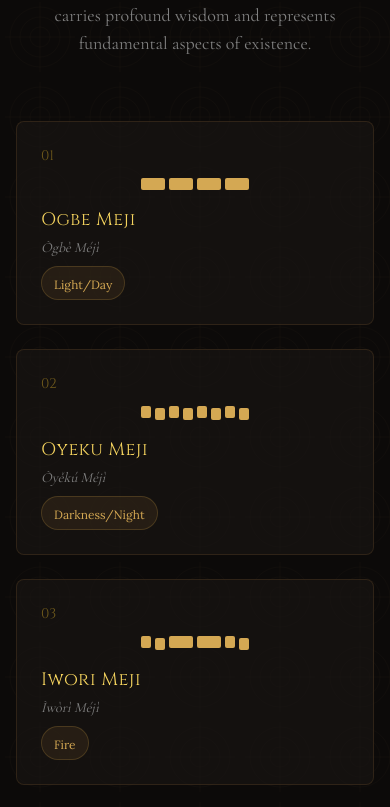
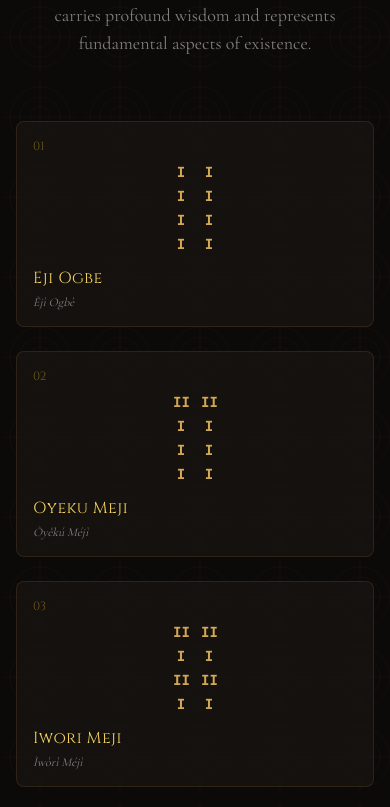
Before and after one commit to devsiten/love, a Next.js app: page /en/orunmila in a window 390 px wide. Shown: the part 1683-2490 px from the top of the page. Built offline with nearby package versions, Linux system fonts and the light colour scheme; no server answers.

Commit message:
Fix Odu display with I/II signs, remove elements, remove homepage CTA buttons

```diff
--- a/app/[locale]/orunmila/page.tsx
+++ b/app/[locale]/orunmila/page.tsx
@@ -14,22 +14,22 @@ export async function generateMetadata({ params }: { params: Promise<{ locale: s
 
 // The 16 Principal Odu (Oju Odu / Olodu)
 const oduMeji = [
-  { name: 'Ogbe Meji', yoruba: 'Ògbè Méjì', marks: ['|', '|', '|', '|'], element: 'Light/Day' },
-  { name: 'Oyeku Meji', yoruba: 'Òyěkú Méjì', marks: ['||', '||', '||', '||'], element: 'Darkness/Night' },
-  { name: 'Iwori Meji', yoruba: 'Ìwòrì Méjì', marks: ['||', '|', '|', '||'], element: 'Fire' },
-  { name: 'Odi Meji', yoruba: 'Òdí Méjì', marks: ['|', '||', '||', '|'], element: 'Water' },
-  { name: 'Irosun Meji', yoruba: 'Ìròsùn Méjì', marks: ['|', '||', '||', '||'], element: 'Blood/Life' },
-  { name: 'Oworin Meji', yoruba: 'Òwónrín Méjì', marks: ['||', '||', '|', '||'], element: 'Chaos' },
-  { name: 'Obara Meji', yoruba: 'Ọ̀bàrà Méjì', marks: ['|', '||', '||', '||'], element: 'Victory' },
-  { name: 'Okanran Meji', yoruba: 'Ọ̀kànràn Méjì', marks: ['||', '||', '||', '|'], element: 'Conflict' },
-  { name: 'Ogunda Meji', yoruba: 'Ògúndá Méjì', marks: ['|', '|', '|', '||'], element: 'Iron/War' },
-  { name: 'Osa Meji', yoruba: 'Ọ̀sá Méjì', marks: ['||', '|', '|', '|'], element: 'Wind/Change' },
-  { name: 'Ika Meji', yoruba: 'Ìká Méjì', marks: ['||', '|', '||', '||'], element: 'Wisdom' },
-  { name: 'Oturupon Meji', yoruba: 'Òtúrúpọ̀n Méjì', marks: ['||', '||', '|', '|'], element: 'Disease/Healing' },
-  { name: 'Otura Meji', yoruba: 'Òtúrá Méjì', marks: ['|', '||', '|', '|'], element: 'Prayer/Spirituality' },
-  { name: 'Irete Meji', yoruba: 'Ìrẹ̀tẹ̀ Méjì', marks: ['|', '|', '||', '|'], element: 'Force/Push' },
-  { name: 'Ose Meji', yoruba: 'Ọ̀ṣẹ́ Méjì', marks: ['|', '|', '||', '||'], element: 'Abundance' },
-  { name: 'Ofun Meji', yoruba: 'Òfún Méjì', marks: ['||', '||', '|', '|'], element: 'Creation/Death' },
+  { name: 'Eji Ogbe', yoruba: 'Èjì Ogbè', signs: [['I', 'I'], ['I', 'I'], ['I', 'I'], ['I', 'I']] },
+  { name: 'Oyeku Meji', yoruba: 'Òyěkú Méjì', signs: [['II', 'II'], ['I', 'I'], ['I', 'I'], ['I', 'I']] },
+  { name: 'Iwori Meji', yoruba: 'Ìwòrì Méjì', signs: [['II', 'II'], ['I', 'I'], ['II', 'II'], ['I', 'I']] },
+  { name: 'Odi Meji', yoruba: 'Òdí Méjì', signs: [['I', 'I'], ['II', 'II'], ['I', 'I'], ['II', 'II']] },
+  { name: 'Irosun Meji', yoruba: 'Ìròsùn Méjì', signs: [['I', 'I'], ['II', 'II'], ['I', 'I'], ['II', 'II']] },
+  { name: 'Owonrin Meji', yoruba: 'Òwónrín Méjì', signs: [['II', 'II'], ['I', 'I'], ['I', 'I'], ['II', 'II']] },
+  { name: 'Obara Meji', yoruba: 'Ọ̀bàrà Méjì', signs: [['I', 'I'], ['II', 'II'], ['I', 'I'], ['II', 'II']] },
+  { name: 'Okanran Meji', yoruba: 'Ọ̀kànràn Méjì', signs: [['II', 'II'], ['II', 'II'], ['I', 'I'], ['II', 'II']] },
+  { name: 'Ogunda Meji', yoruba: 'Ògúndá Méjì', signs: [['I', 'I'], ['I', 'I'], ['I', 'I'], ['II', 'II']] },
+  { name: 'Osa Meji', yoruba: 'Ọ̀sá Méjì', signs: [['II', 'II'], ['I', 'I'], ['I', 'I'], ['I', 'I']] },
+  { name: 'Ika Meji', yoruba: 'Ìká Méjì', signs: [['II', 'II'], ['I', 'I'], ['II', 'II'], ['II', 'II']] },
+  { name: 'Oturupon Meji', yoruba: 'Òtúrúpọ̀n Méjì', signs: [['II', 'II'], ['II', 'II'], ['I', 'I'], ['I', 'I']] },
+  { name: 'Otura Meji', yoruba: 'Òtúrá Méjì', signs: [['I', 'I'], ['II', 'II'], ['I', 'I'], ['I', 'I']] },
+  { name: 'Irete Meji', yoruba: 'Ìrẹ̀tẹ̀ Méjì', signs: [['I', 'I'], ['I', 'I'], ['II', 'II'], ['I', 'I']] },
+  { name: 'Ose Meji', yoruba: 'Ọ̀ṣẹ́ Méjì', signs: [['I', 'I'], ['II', 'II'], ['II', 'II'], ['I', 'I']] },
+  { name: 'Ofun Meji', yoruba: 'Òfún Méjì', signs: [['II', 'II'], ['I', 'I'], ['II', 'II'], ['II', 'II']] },
 ];
 
 export default function OrunmilaPage() {
@@ -97,42 +97,34 @@ export default function OrunmilaPage() {
 
           <div className="grid sm:grid-cols-2 lg:grid-cols-4 gap-6">
             {oduMeji.map((odu, index) => (
-              <div key={odu.name} className="card-dark p-6 group hover:border-gold-500/50 transition-all duration-300">
+              <div key={odu.name} className="card-dark p-4 sm:p-6 group hover:border-gold-500/50 transition-all duration-300">
                 <div className="absolute top-0 left-0 w-full h-1 gold-bg transform scale-x-0 group-hover:scale-x-100 transition-transform duration-500 rounded-t-lg" />
 
                 {/* Odu Number */}
-                <div className="text-gold-600/50 font-display text-sm mb-3">
+                <div className="text-gold-600/50 font-display text-xs sm:text-sm mb-2 sm:mb-3">
                   {String(index + 1).padStart(2, '0')}
                 </div>
 
-                {/* Odu Signs */}
-                <div className="flex justify-center gap-1 mb-4">
-                  {odu.marks.map((mark, i) => (
-                    <div key={i} className="flex flex-col gap-0.5">
-                      {mark === '|' ? (
-                        <div className="w-6 h-3 bg-gold-500 rounded-sm" />
-                      ) : (
-                        <>
-                          <div className="w-2.5 h-3 bg-gold-500 rounded-sm" />
-                          <div className="w-2.5 h-3 bg-gold-500 rounded-sm ml-3.5 -mt-3" />
-                        </>
-                      )}
+                {/* Odu Signs - 4 rows, 2 columns each as I or II */}
+                <div className="flex flex-col items-center gap-1 mb-3 sm:mb-4">
+                  {odu.signs.map((row: string[], rowIndex: number) => (
+                    <div key={rowIndex} className="flex gap-3 sm:gap-4">
+                      {row.map((sign: string, colIndex: number) => (
+                        <span key={colIndex} className="font-mono text-gold-500 text-sm sm:text-base font-bold w-4 sm:w-5 text-center">
+                          {sign}
+                        </span>
+                      ))}
                     </div>
                   ))}
                 </div>
 
                 {/* Odu Name */}
-                <h3 className="font-display text-lg text-gold-400 tracking-wide mb-1 group-hover:text-gold-300 transition-colors">
+                <h3 className="font-display text-base sm:text-lg text-gold-400 tracking-wide mb-1 group-hover:text-gold-300 transition-colors">
                   {odu.name}
                 </h3>
-                <p className="font-serif text-dark-400 text-sm italic mb-2">
+                <p className="font-serif text-dark-400 text-xs sm:text-sm italic">
                   {odu.yoruba}
                 </p>
-
-                {/* Element */}
-                <div className="inline-block px-3 py-1 bg-gold-900/20 border border-gold-700/30 rounded-full">
-                  <span className="font-body text-xs text-gold-500">{odu.element}</span>
-                </div>
               </div>
             ))}
           </div>
--- a/app/[locale]/page.tsx
+++ b/app/[locale]/page.tsx
@@ -59,15 +59,6 @@ export default function HomePage() {
             {t('heroText')}
           </p>
 
-          {/* CTA Buttons */}
-          <div className="flex flex-col sm:flex-row items-center justify-center gap-4 md:gap-6 animate-fade-in-up animate-delay-300">
-            <Link href={`/${locale}/contact`} className="btn-gold">
-              {t('cta')}
-            </Link>
-            <Link href={`/${locale}/orunmila`} className="btn-outline">
-              {t('learnMore')}
-            </Link>
-          </div>
 
           {/* Registration Badge */}
           <div className="mt-16 inline-flex items-center gap-2 px-6 py-3 bg-dark-900/80 border border-gold-700/30 rounded-full animate-fade-in animate-delay-400">
```
